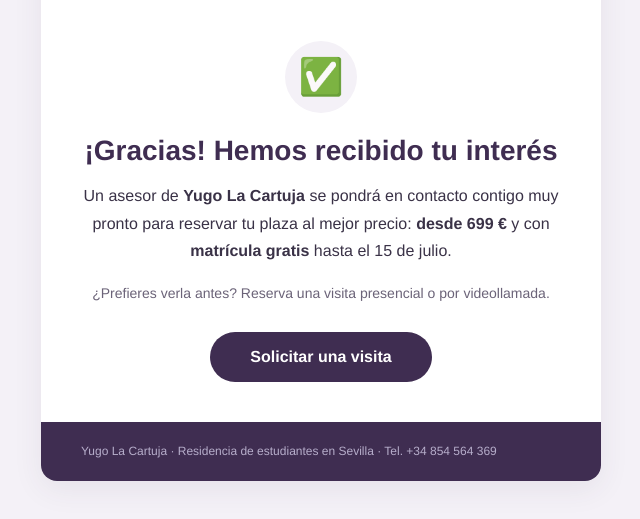
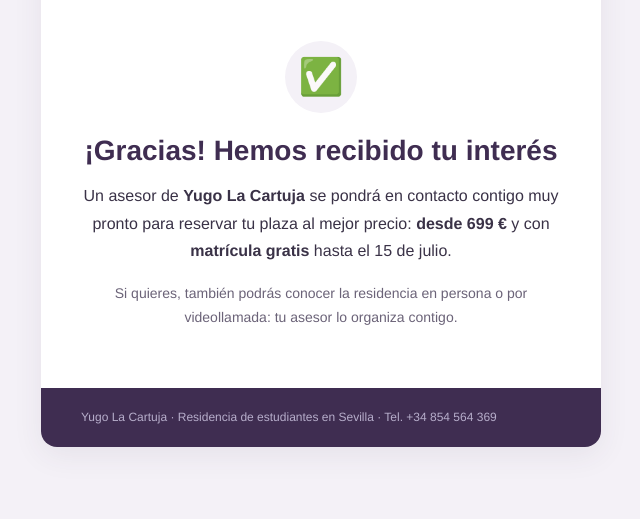
Before and after one commit to activum-innovacion/mail-yugo-3-julio, a website: page public/gracias.html in a window 1280 px wide. Shown: the part 147-666 px from the top of the page, without its empty margins (319-959 px from the left). Drawn offline with Linux system fonts and the light colour scheme.

Commit message:
Pagina de gracias: quitar boton de visita roto, mantener mencion

```diff
--- a/public/gracias.html
+++ b/public/gracias.html
@@ -30,9 +30,7 @@
         <div class="check">✅</div>
         <h1>¡Gracias! Hemos recibido tu interés</h1>
         <p>Un asesor de <strong>Yugo La Cartuja</strong> se pondrá en contacto contigo muy pronto para reservar tu plaza al mejor precio: <strong>desde 699 €</strong> y con <strong>matrícula gratis</strong> hasta el 15 de julio.</p>
-        <p class="muted">¿Prefieres verla antes? Reserva una visita presencial o por videollamada.</p>
-        <!-- Reemplaza por tu enlace de reserva de visita. -->
-        <a class="btn" href="{{URL_SOLICITAR_VISITA}}" target="_blank">Solicitar una visita</a>
+        <p class="muted">Si quieres, también podrás conocer la residencia en persona o por videollamada: tu asesor lo organiza contigo.</p>
       </div>
       <div class="foot">
         <p>Yugo La Cartuja · Residencia de estudiantes en Sevilla · Tel. +34 854 564 369</p>
```
